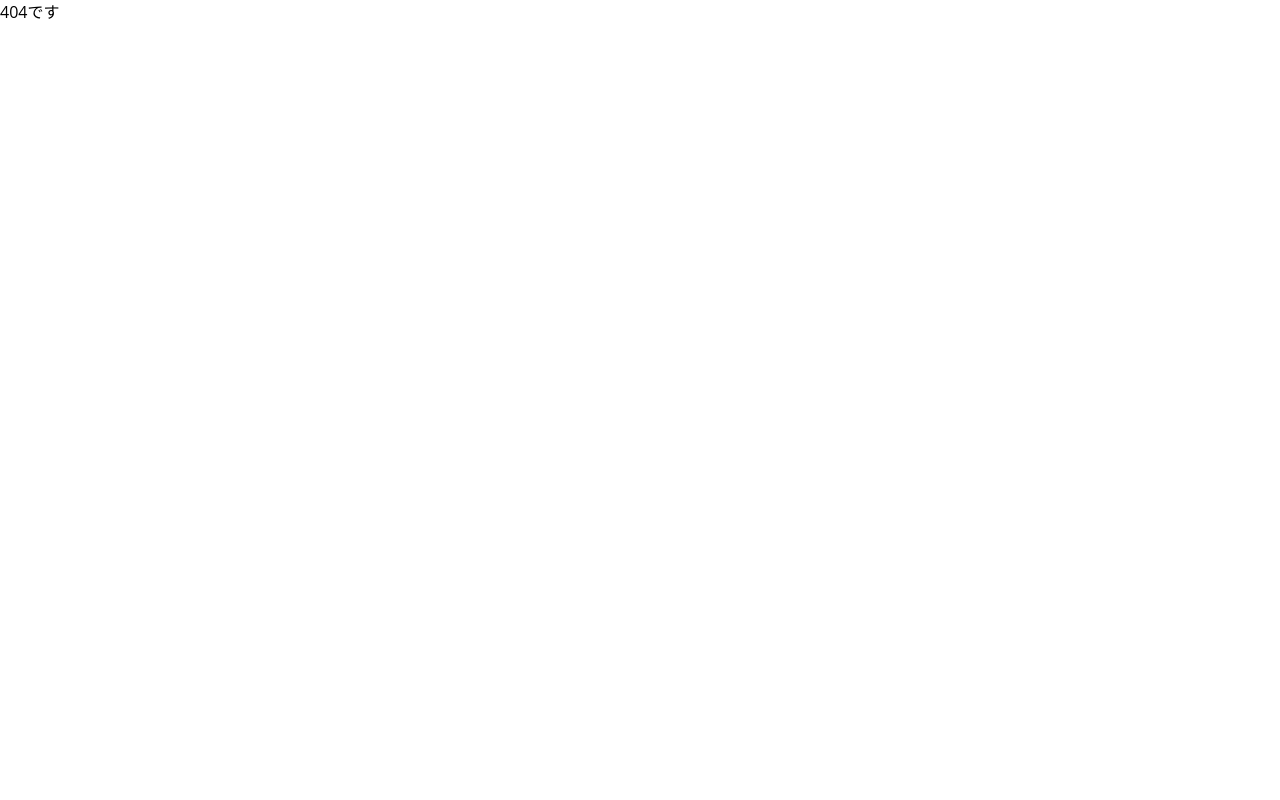
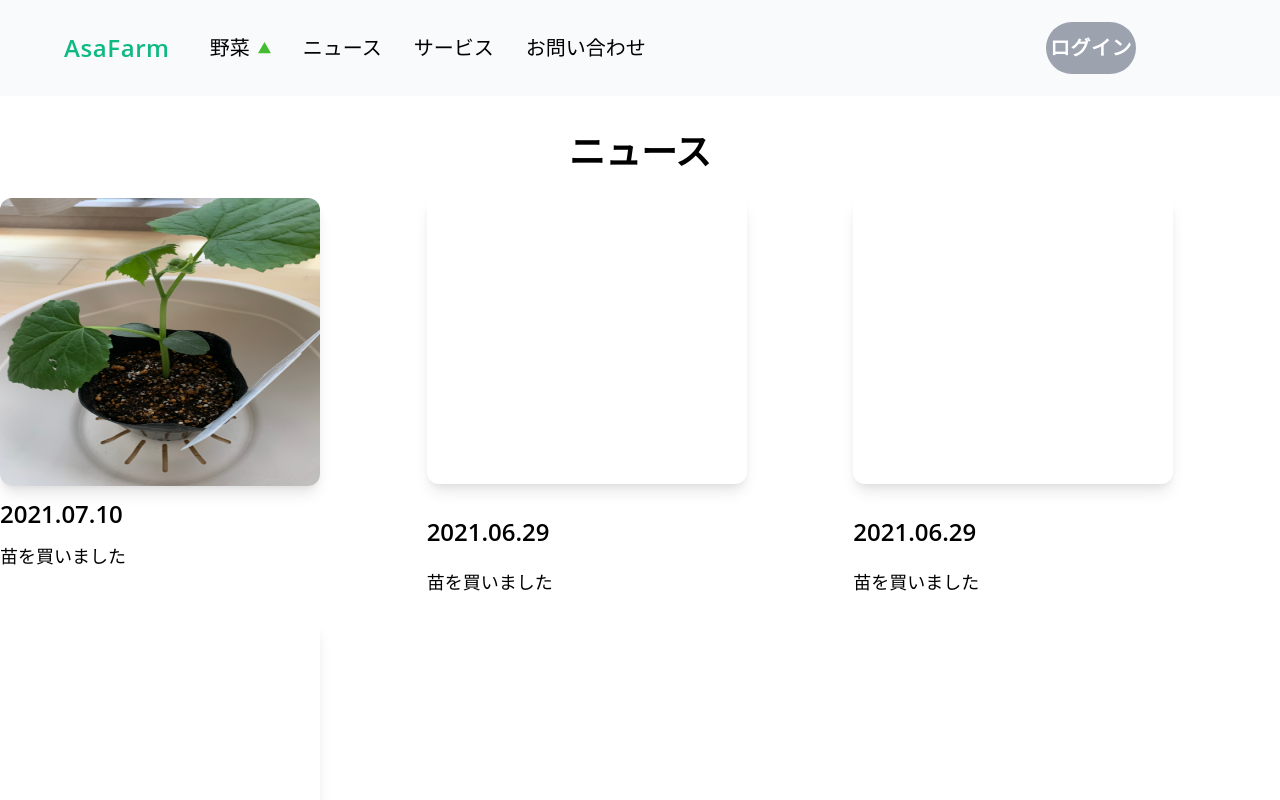
Before and after one commit to toasahi/AsaFarm, a React (Create React App) app: page /news in a window 1280 px wide. Shown: the top 800 px of the page. Built offline with nearby package versions, Linux system fonts and the light colour scheme.

Commit message:
Change Route

```diff
--- a/package.json
+++ b/package.json
@@ -13,6 +13,7 @@
     "@types/react-dom": "^17.0.0",
     "react": "^17.0.2",
     "react-dom": "^17.0.2",
+    "react-loader-spinner": "^4.0.0",
     "react-scripts": "4.0.3",
     "typescript": "^4.1.2",
     "web-vitals": "^1.0.1"
--- a/src/components/atoms/Icon.tsx
+++ b/src/components/atoms/Icon.tsx
@@ -8,7 +8,7 @@ type Props = {
 
 export const Icon: VFC<Props> = memo((props) => {
   return (
-    <Link to="/home" className="bg-gray-50 flex justify-center lg:justify-start lg:px-4">
+    <Link to="/" className="bg-gray-50 flex justify-center lg:justify-start lg:px-4">
       <div className="text-2xl text-green-500 tracking-wide ml-2 font-semibold">AsaFarm</div>
     </Link>
   );
--- /dev/null
+++ b/src/components/atoms/Spinner.tsx
@@ -0,0 +1,16 @@
+import { memo, VFC } from 'react';
+import Loader from 'react-loader-spinner';
+
+export const Spinner: VFC = memo(() => {
+  return (
+    <>
+      <Loader
+        type="TailSpin"
+        color="#9FC730"
+        height={80}
+        width={80}
+        timeout={3000} //3 secs
+      />
+    </>
+  );
+});
--- a/src/components/organisms/layout/Header.tsx
+++ b/src/components/organisms/layout/Header.tsx
@@ -10,18 +10,18 @@ export const Header: VFC = memo(() => {
   const [menu, setMenu] = useState(true);
   const onClickDrop = () => setDrop(!drop);
   const onClickMenu = () => setMenu(!menu);
-  const onClickLogin = () => history.push('/home/login');
+  const onClickLogin = () => history.push('login');
   const headerRoute = [
     {
-      to: '/home/news',
+      to: 'news',
       children: 'ニュース',
     },
     {
-      to: '/home/service',
+      to: 'service',
       children: 'サービス',
     },
     {
-      to: '/home/contact',
+      to: 'contact',
       children: 'お問い合わせ',
     },
   ];
@@ -34,16 +34,15 @@ export const Header: VFC = memo(() => {
         <ul className="hidden lg:flex md:items-center md:w-auto md:h-full">
           <li className="">
             <div className="flex items-center mt-0 mr-8">
-              <Link to="/home/vegetable" className="block text-xl text-center font-light lg:inline-block">
+              <Link to="vegetable" className="block text-xl text-center font-light lg:inline-block">
                 野菜
               </Link>
               <Polygon onClickDrop={onClickDrop} drop={drop} />
             </div>
           </li>
           {headerRoute.map((route, index) => (
-            <li className="">
+            <li key={index} className="">
               <Link
-                key={index}
                 to={route.to}
                 className="block mt-0 text-xl text-center font-light lg:inline-block mr-8 hover:border-b-2  hover:border-green-300"
               >
--- a/src/components/pages/Login.tsx
+++ b/src/components/pages/Login.tsx
@@ -15,7 +15,7 @@ export const Login: VFC = memo(() => {
     <>
       <div className="lg:flex">
         <div className="lg:w-1/2 xl:max-w-screen-sm">
-          <Link to="/home" className="py-12 bg-green-100 lg:bg-white flex justify-center lg:justify-start lg:px-12">
+          <Link to="/" className="py-12 bg-green-100 lg:bg-white flex justify-center lg:justify-start lg:px-12">
             <div></div>
             <div className="text-2xl text-green-500 tracking-wide ml-2 font-semibold">AsaFarm</div>
           </Link>
--- a/src/components/pages/Page404.tsx
+++ b/src/components/pages/Page404.tsx
@@ -1,3 +1,4 @@
+import { Spinner } from 'components/atoms/Spinner';
 import { memo, VFC } from 'react';
 
 export const Page404: VFC = memo(() => {
--- a/src/router/Router.tsx
+++ b/src/router/Router.tsx
@@ -6,18 +6,13 @@ import { homeRoutes } from './HomeRoutes';
 export const Router: VFC = memo(() => {
   return (
     <Switch>
-      <Route
-        path="/home"
-        render={({ match: { url } }) => (
       <Switch>
         {homeRoutes.map((route) => (
-              <Route key={route.path} exact={route.exact} path={`${url}${route.path}`}>
+          <Route key={route.path} exact={route.exact} path={`${route.path}`}>
             {route.children}
           </Route>
         ))}
       </Switch>
-        )}
-      />
       <Route path="*">
         <Page404 />
       </Route>
```
Also changed, not shown: src/components/pages/Home.tsx (+0 -38 lines), 1 other file (tests, documents, lock files or other folders). Lines whose indentation alone changed are shown as unchanged.
